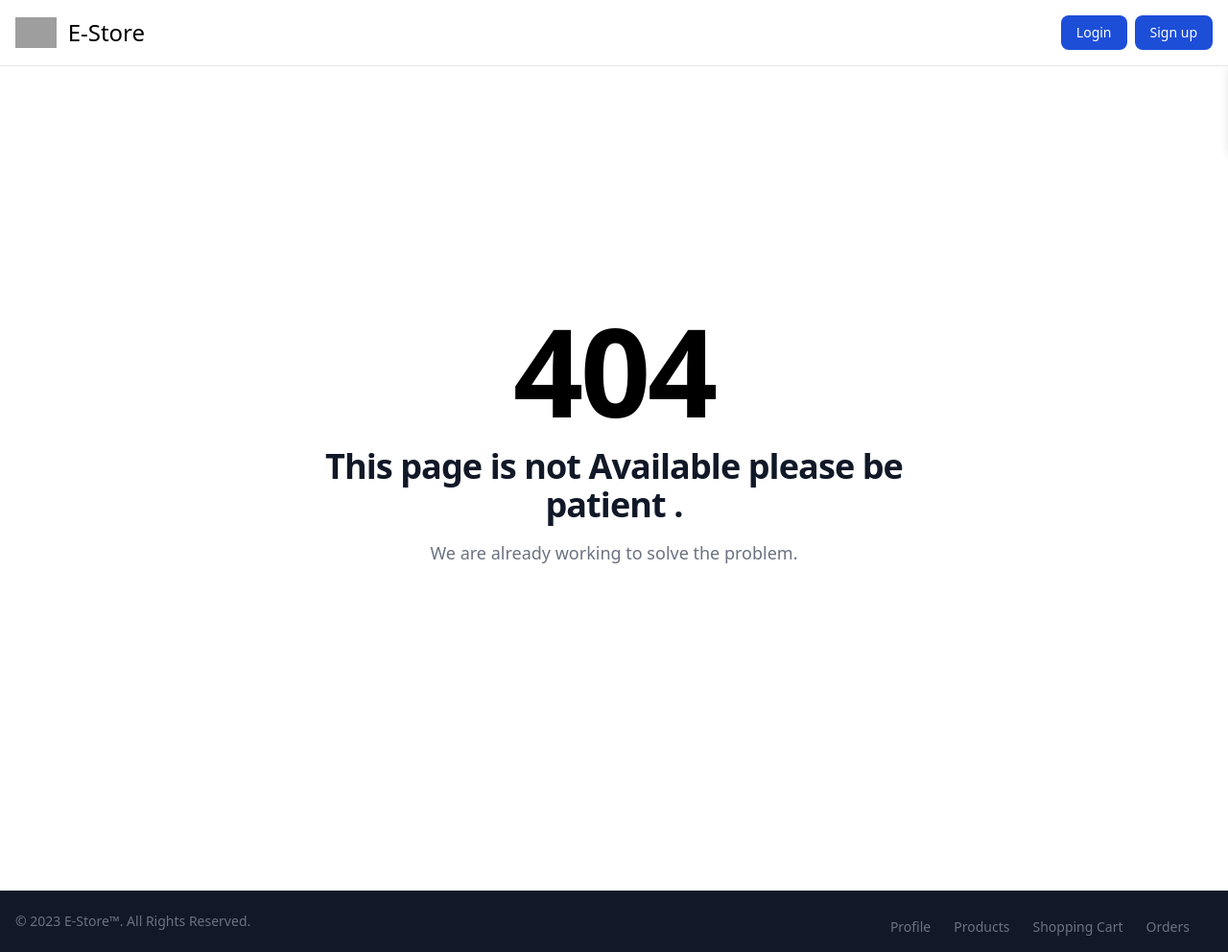
After one commit to mawaisismail/store-management-python, a Django app: page /products/order in a window 1280 px wide. The commit adds this page. Shown: the whole page at 96% size. Run offline with Django 4.2, Linux system fonts and the light colour scheme; some libraries are stand-ins or nearby versions; grey boxes are pictures that could not be loaded.

Commit message:
Added temporary order page

```diff
--- a/products/urls.py
+++ b/products/urls.py
@@ -6,4 +6,5 @@ urlpatterns = [
     path('details/<product_id>', views.products_detail_page),
     path('add_to_cart/<int:product_id>', views.add_to_cart),
     path('cart', views.shopping_cart_page),
+    path('order', views.order_page),
 ]
--- a/products/views.py
+++ b/products/views.py
@@ -35,3 +35,7 @@ def add_to_cart(request, product_id):
         CartModel.objects.create(user_id=request.user, product_id=products_item)
 
     return HttpResponse("Added to cart successfully")
+
+
+def order_page(request):
+    return render(request, 'order.html')
--- a/templates/base.html
+++ b/templates/base.html
@@ -65,7 +65,7 @@
                            class="block py-2 pl-3 pr-4 text-gray-900 rounded hover:bg-gray-100 md:hover:bg-transparent md:hover:text-blue-700 md:p-0">Cart</a>
                     </li>
                     <li>
-                        <a href="#"
+                         <a href="http://localhost:8000/products/order"
                            class="block py-2 pl-3 pr-4 text-gray-900 rounded hover:bg-gray-100 md:hover:bg-transparent md:hover:text-blue-700 md:p-0">Orders</a>
                     </li>
                 {% endif %}
--- /dev/null
+++ b/templates/order.html
@@ -0,0 +1,18 @@
+{% extends "base.html" %}
+{% block content %}
+    <section class="bg-white dark:bg-gray-900">
+        <div class="py-8 px-4 mx-auto max-w-screen-xl lg:py-16 lg:px-6">
+            <div class="mx-auto max-w-screen-sm text-center">
+                <div class="flex justify-center items-center flex-col h-screen">
+                <h1 class="mb-4 text-7xl tracking-tight font-extrabold lg:text-9xl text-primary-600 dark:text-primary-500">
+                    404</h1>
+                <p class="mb-4 text-3xl tracking-tight font-bold text-gray-900 md:text-4xl dark:text-white">This page is
+                    not Available please be patient
+                    .</p>
+                <p class="mb-4 text-lg font-light text-gray-500 dark:text-gray-400">We are already working to solve the
+                    problem. </p>
+                    </div>
+            </div>
+        </div>
+    </section>
+{% endblock %}
```
